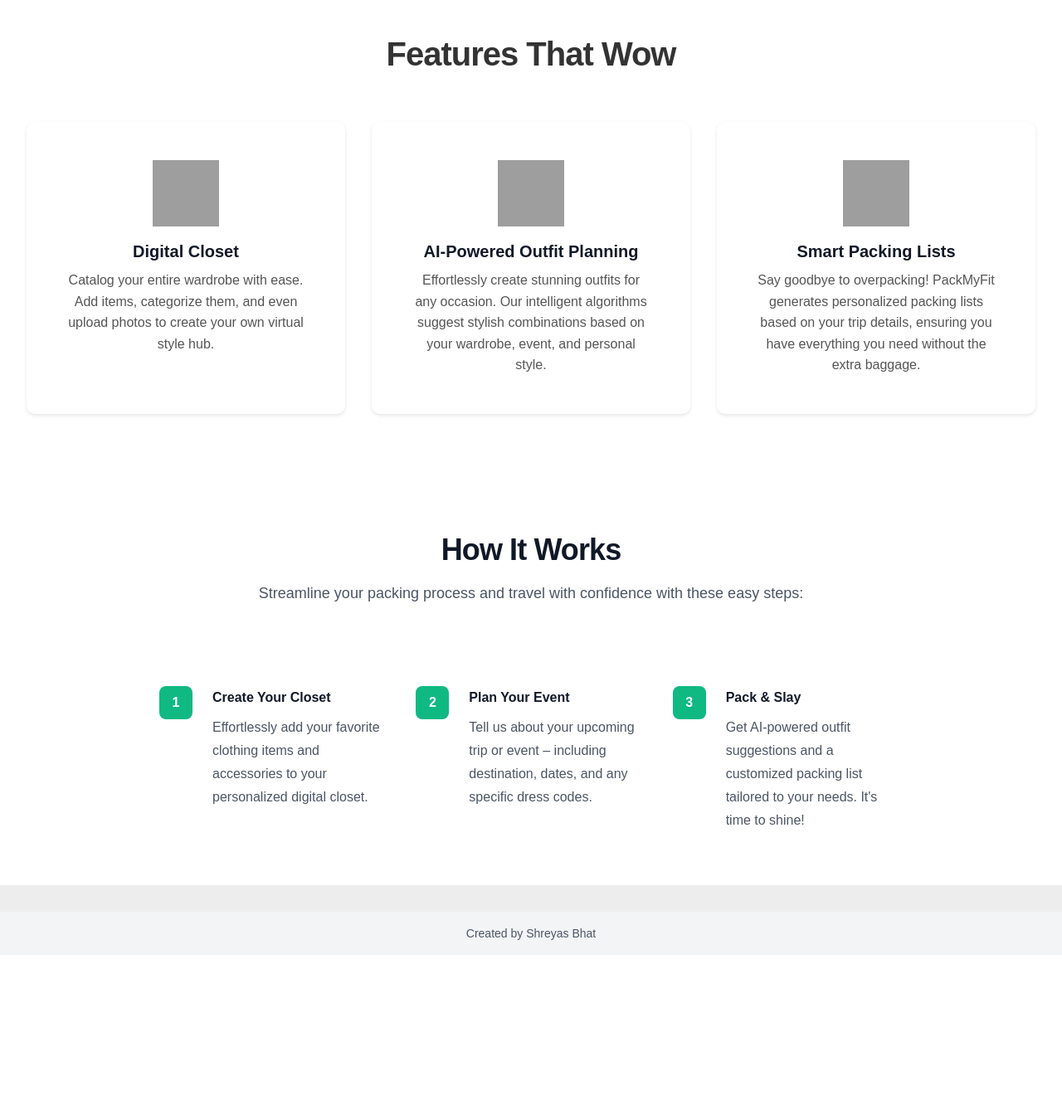
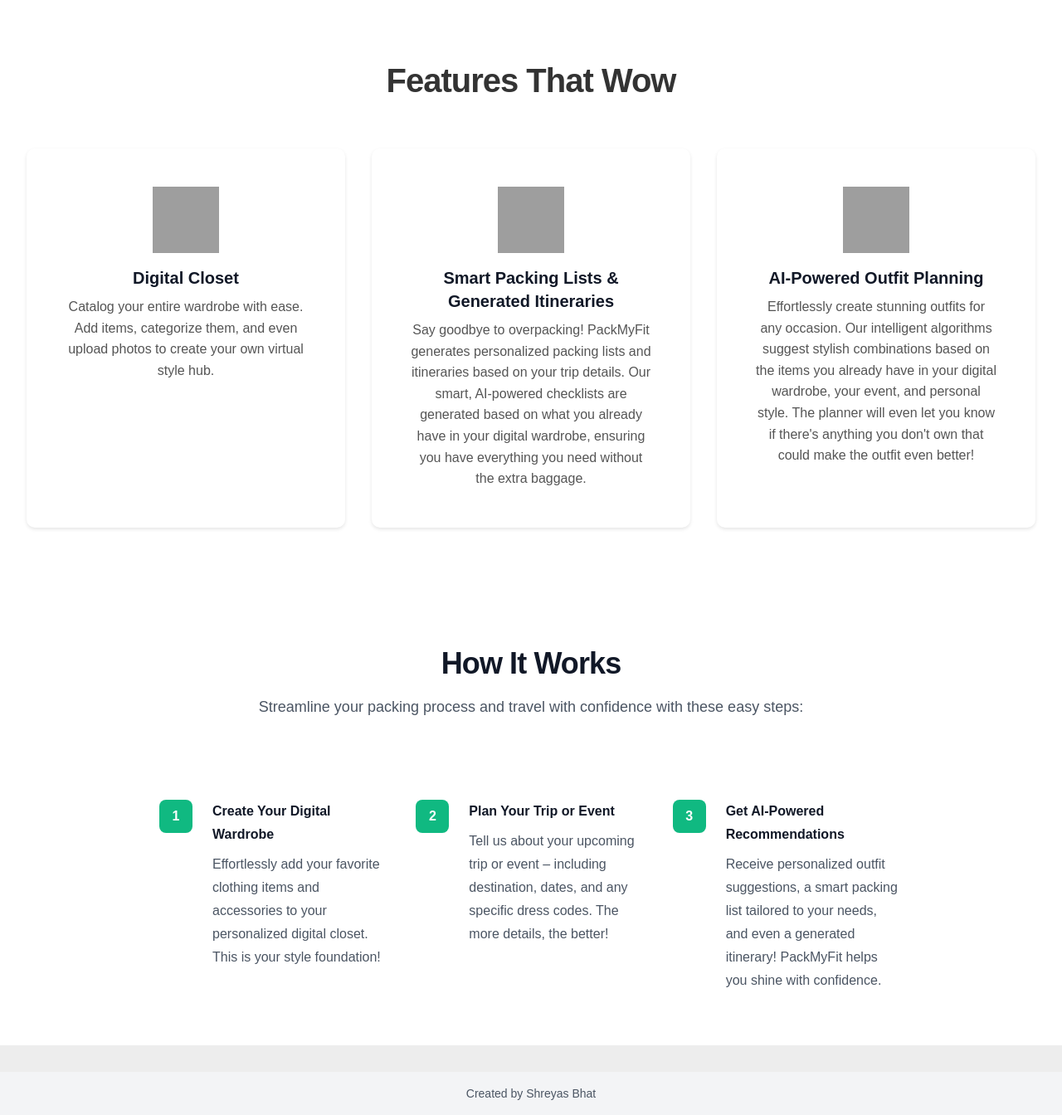
Before and after one commit to shreyasnbhat/packmyfit, a Flask app: page / in a window 1280 px wide. Shown: the part 885-2229 px from the top of the page at 83% size. Before the commit the page ends 2018 px from the top, so only its background shows below. Run offline with Flask 3, Linux system fonts and the light colour scheme; some web fonts are replaced; grey boxes are pictures that could not be loaded.

Commit message:
Updated with some Gemini branding

```diff
--- a/app.py
+++ b/app.py
@@ -72,7 +72,7 @@
     # Clear all files recursively under static.
     for root, _ , files in os.walk(app.config['STATIC_FOLDER']):
         for file in files:
-            if file not in ["homepage.jpg", "hanger-icon.svg", "checklist.svg", "inventory.svg"]:
+            if file not in ["homepage.jpg", "hanger-icon.svg", "checklist.svg", "inventory.svg", "gemini.svg"]:
                 os.remove(os.path.join(root, file))
 
     # Add a Dummy User.
--- a/routes.py
+++ b/routes.py
@@ -17,7 +17,7 @@
 from constants import STATIC_FOLDER, IMAGES_UPLOAD_FOLDER
 import json
 import re
-from utils import get_image_path_from_item_image_id, upload_item_images, is_json, trip_itineary_to_textarea_string
+from utils import get_image_path_from_item_image_id, upload_item_images, trip_itineary_to_textarea_string
 from collections import defaultdict
 from flask_login import login_user, login_required, logout_user, current_user
 from werkzeug.security import generate_password_hash, check_password_hash
--- a/templates/home.html
+++ b/templates/home.html
@@ -6,6 +6,7 @@
 {% endblock %}
 
 {% block content %}
+
 <div class="bg-white"
     style="background-image: url('{{ url_for('static', filename='homepage.jpg') }}'); background-size: cover; background-position: center;">
     <div class="relative isolate px-6 pt-14 lg:px-8">
@@ -21,7 +22,10 @@
                     Fuss
                 </h1>
                 <p class="mt-6 text-lg leading-8 text-white">The smartest way to organize your wardrobe, create packing
-                    lists, and plan perfect outfits for any trip or event.</p>
+                    lists, and plan perfect outfits for any trip or event.
+                    <br>
+                    <b>Powered by Google's latest <a href="https://ai.google.dev/gemini-api/docs/models/gemini">Gemini</a> models!</b>
+                </p>
                 <div class="mt-10 flex items-center justify-center gap-x-6">
                     <a href="{{ url_for('auth.signup') }}"
                         class="rounded-md bg-green-500 px-3.5 py-2.5 text-sm font-semibold text-white shadow-sm hover:bg-green-500 focus-visible:outline focus-visible:outline-2 focus-visible:outline-offset-2 focus-visible:outline-indigo-600">Get
@@ -61,6 +65,23 @@
 
             <div class="feature-card group relative">
                 <div class="p-4 text-center">
+                    <img src="{{ url_for('static', filename='checklist.svg') }}" alt="Packing List Icon" height="48"
+                        width="48" class="mx-auto mb-4">
+                    <h3 class="text-xl font-bold text-gray-900">
+                        <a href="#">
+                            <span aria-hidden="true" class="absolute inset-0"></span>
+                            Smart Packing Lists & Generated Itineraries
+                        </a>
+                    </h3>
+                    <p class="mt-2 text-base text-gray-600">Say goodbye to overpacking! PackMyFit generates personalized
+                        packing lists and itineraries based on your trip details. Our smart, AI-powered checklists are
+                        generated based on what you already have in your digital wardrobe, ensuring you have everything
+                        you need without the extra baggage.</p>
+                </div>
+            </div>
+
+            <div class="feature-card group relative">
+                <div class="p-4 text-center">
                     <img src="{{ url_for('static', filename='hanger-icon.svg') }}" alt="Outfit Planning Icon"
                         height="48" width="48" class="mx-auto mb-4">
                     <h3 class="text-xl font-bold text-gray-900">
@@ -70,26 +91,12 @@
                         </a>
                     </h3>
                     <p class="mt-2 text-base text-gray-600">Effortlessly create stunning outfits for any occasion. Our
-                        intelligent algorithms suggest stylish combinations based on your wardrobe, event, and personal
-                        style.</p>
+                        intelligent algorithms suggest stylish combinations based on the items you already have in your
+                        digital wardrobe, your event, and personal style. The planner will even let you know if there's
+                        anything you don't own that could make the outfit even better!</p>
                 </div>
             </div>
 
-            <div class="feature-card group relative">
-                <div class="p-4 text-center">
-                    <img src="{{ url_for('static', filename='checklist.svg') }}" alt="Packing List Icon" height="48"
-                        width="48" class="mx-auto mb-4">
-                    <h3 class="text-xl font-bold text-gray-900">
-                        <a href="#">
-                            <span aria-hidden="true" class="absolute inset-0"></span>
-                            Smart Packing Lists
-                        </a>
-                    </h3>
-                    <p class="mt-2 text-base text-gray-600">Say goodbye to overpacking! PackMyFit generates personalized
-                        packing lists based on your trip details, ensuring you have everything you need without the
-                        extra baggage.</p>
-                </div>
-            </div>
         </div>
     </div>
 </section>
@@ -109,10 +116,10 @@
                             class="absolute left-0 top-0 flex h-10 w-10 items-center justify-center rounded-lg bg-green-500">
                             <span class="text-white">1</span>
                         </div>
-                        Create Your Closet
+                        Create Your Digital Wardrobe
                     </dt>
                     <dd class="mt-2 text-base leading-7 text-gray-600">Effortlessly add your favorite clothing items and
-                        accessories to your personalized digital closet.</dd>
+                        accessories to your personalized digital closet. This is your style foundation!</dd>
                 </div>
 
                 <div class="relative pl-16">
@@ -121,10 +128,10 @@
                             class="absolute left-0 top-0 flex h-10 w-10 items-center justify-center rounded-lg bg-green-500">
                             <span class="text-white">2</span>
                         </div>
-                        Plan Your Event
+                        Plan Your Trip or Event
                     </dt>
                     <dd class="mt-2 text-base leading-7 text-gray-600">Tell us about your upcoming trip or event –
-                        including destination, dates, and any specific dress codes.</dd>
+                        including destination, dates, and any specific dress codes. The more details, the better!</dd>
                 </div>
 
                 <div class="relative pl-16">
@@ -133,14 +140,14 @@
                             class="absolute left-0 top-0 flex h-10 w-10 items-center justify-center rounded-lg bg-green-500">
                             <span class="text-white">3</span>
                         </div>
-                        Pack & Slay
+                        Get AI-Powered Recommendations
                     </dt>
-                    <dd class="mt-2 text-base leading-7 text-gray-600">Get AI-powered outfit suggestions and a
-                        customized packing list tailored to your needs. It's time to shine!</dd>
+                    <dd class="mt-2 text-base leading-7 text-gray-600">Receive personalized outfit suggestions, a smart packing list tailored to your needs, and even a generated itinerary! PackMyFit helps you shine with confidence.</dd>
                 </div>
             </dl>
         </div>
     </div>
 </section>
 
+
 {% endblock %}
--- a/templates/outfit_display.html
+++ b/templates/outfit_display.html
@@ -65,8 +65,9 @@
       <div class="w-full mt-4">
         <form method="POST" action="{{ url_for('outfit_manager.generate_outfits', event_id=event.id) }}">
           <button type="submit"
-            class="bg-green-500 hover:bg-green-700 text-white font-bold py-2 px-4 rounded focus:outline-none focus:shadow-outline w-full">
-            Generate Outfits
+            class="bg-green-500 hover:bg-green-700 text-white font-bold py-2 px-4 rounded focus:outline-none focus:shadow-outline w-full relative">
+            <span class="mr-2">✨</span>Generate Outfits
+            <span class="absolute bottom-1 right-2 text-xs text-white">powered by Gemini</span>
           </button>
         </form>
       </div>
```
Also changed, not shown: templates/item_display.html (+9 -6 lines), templates/trip_display.html (+12 -5 lines).
